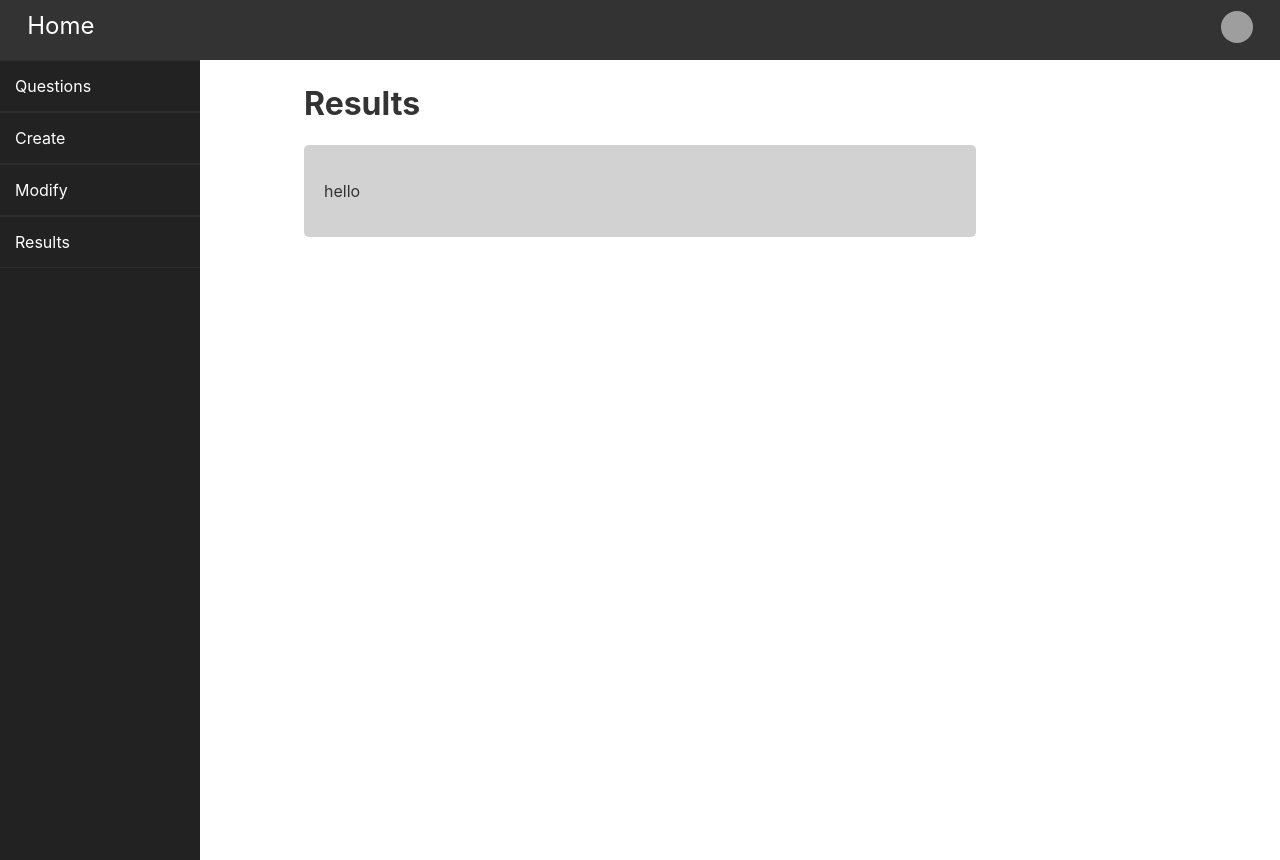
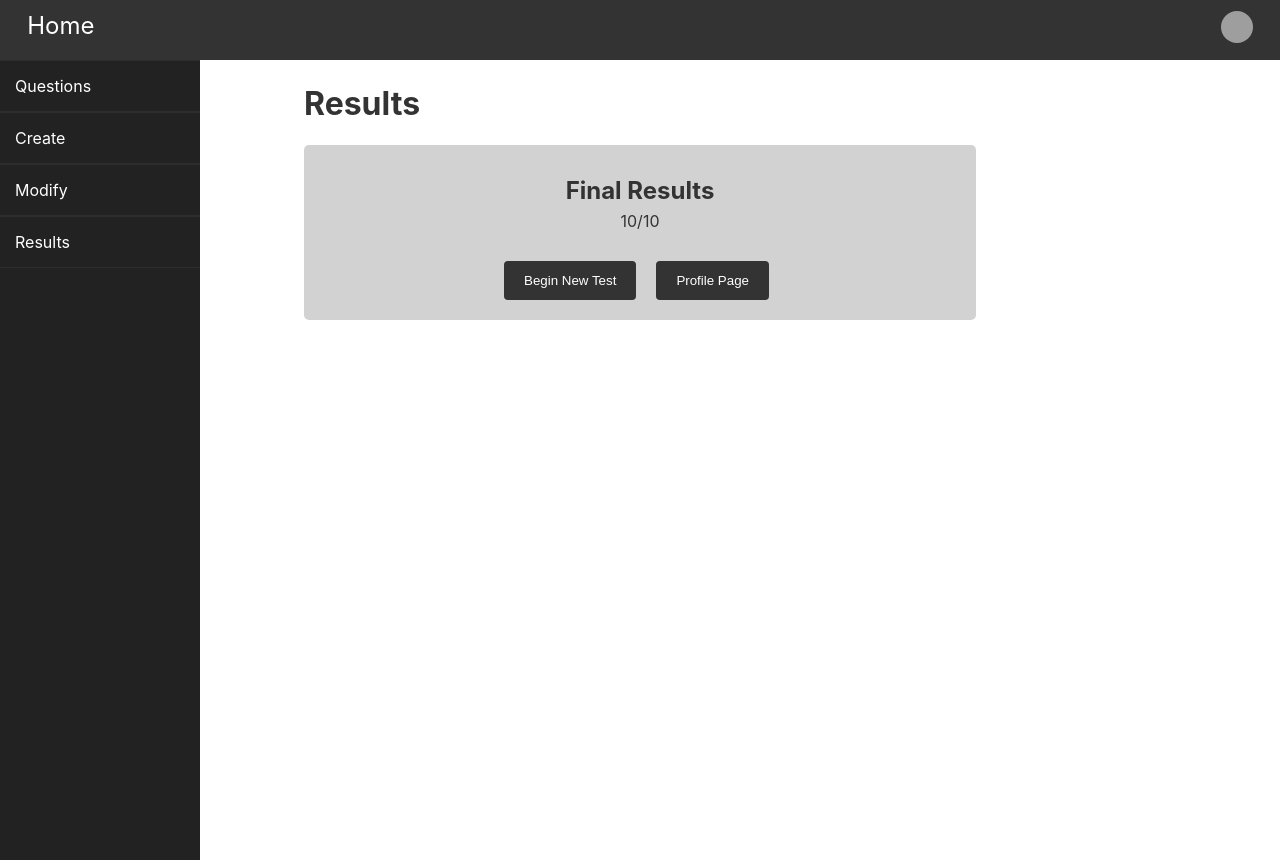
Before and after one commit to MitchellUTS/SES2B, a Next.js app: page /results in a window 1280 px wide. Built offline with nearby package versions, Linux system fonts and the light colour scheme; no server answers; grey boxes are pictures that could not be loaded.

Commit message:
Finalized Layout / Positioning of Page Elements

```diff
--- a/components/forms/results.js
+++ b/components/forms/results.js
@@ -1,12 +1,19 @@
 import { Component } from 'react';
-import styles from './modify.module.css';
+import styles from './results.module.css';
 const axios = require('axios').default;
 
 class Results extends Component {
     render() {
         return (
             <div className={styles.container}>
-                <p>hello</p>
+                <div className={styles.aligntext}>
+                    <h2>Final Results</h2>
+                    <p>10/10</p>
+                </div>
+                <div className={styles.center}>
+                    <button className={styles.button}>Begin New Test</button>
+                    <button className={styles.button}>Profile Page</button>
+                </div>
             </div>
         )
     };
--- /dev/null
+++ b/components/forms/results.module.css
@@ -0,0 +1,35 @@
+.aligntext {
+    /* width: 100%  ;
+    padding: 12px;
+    border: 1px solid #ccc;
+    border-radius: 4px;
+    box-sizing: border-box;
+    margin-top: 6px;
+    margin-bottom: 16px;
+    resize: vertical; */
+    text-align: center;
+    line-height: 0.5;
+}
+
+.button {
+    background-color: #333;
+    color: #fff;
+    position: relative;
+    padding: 12px 20px;
+    border: none;
+    border-radius: 4px;
+    cursor: pointer;
+    margin: 10px;
+}
+
+.container {
+    border-radius: 5px;
+    background-color: #72747252;
+    padding: 20px;
+}
+
+.center {
+    position: relative;
+    top: 10px;
+    left: 170px;
+}
```
